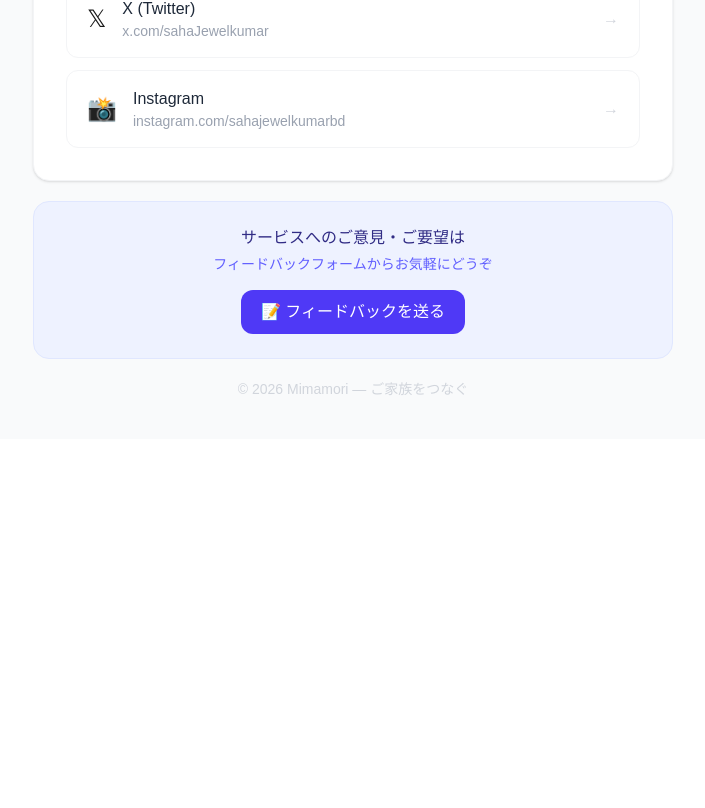
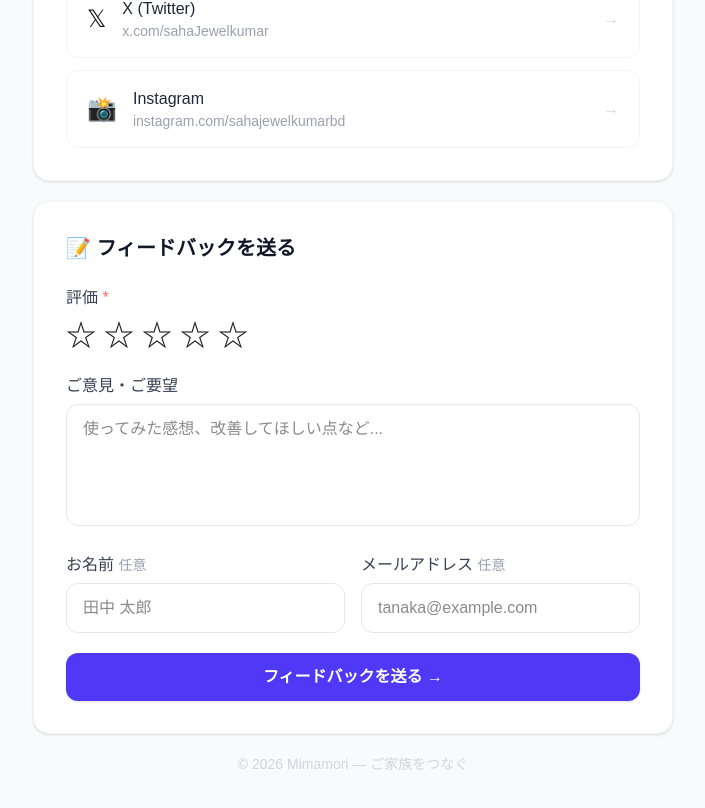
Before and after one commit to Sahajewel/mimamori, a Next.js app: page /contact in a window 1280 px wide. Shown: the part 506-1314 px from the top of the page, without its empty margins (287-992 px from the left). Before the commit the page ends 945 px from the top, so only its background shows below. Built offline with nearby package versions, Linux system fonts and the light colour scheme.

Commit message:
feat: add feedback form to contact page

```diff
--- /dev/null
+++ b/src/app/components/ContactFeedbackForm.tsx
@@ -0,0 +1,140 @@
+"use client";
+
+import { useState } from "react";
+
+export function ContactFeedbackForm() {
+  const [rating, setRating] = useState(0);
+  const [hover, setHover] = useState(0);
+  const [comment, setComment] = useState("");
+  const [name, setName] = useState("");
+  const [email, setEmail] = useState("");
+  const [loading, setLoading] = useState(false);
+  const [done, setDone] = useState(false);
+  const [error, setError] = useState("");
+
+  async function handleSubmit(e: React.FormEvent) {
+    e.preventDefault();
+    if (rating === 0) {
+      setError("評価を選択してください");
+      return;
+    }
+    setLoading(true);
+    setError("");
+
+    const res = await fetch("/api/feedback", {
+      method: "POST",
+      headers: { "Content-Type": "application/json" },
+      body: JSON.stringify({ rating, comment, name, email }),
+    });
+
+    if (res.ok) {
+      setDone(true);
+    } else {
+      setError("エラーが発生しました。もう一度お試しください。");
+    }
+    setLoading(false);
+  }
+
+  if (done) {
+    return (
+      <div className="bg-white rounded-2xl border border-gray-100 shadow-sm p-8 text-center">
+        <div className="w-16 h-16 bg-green-50 rounded-full flex items-center justify-center mx-auto mb-4">
+          <span className="text-3xl">✓</span>
+        </div>
+        <h3 className="text-xl font-semibold text-gray-900 mb-2">
+          ありがとうございました！
+        </h3>
+        <p className="text-base text-gray-400">
+          フィードバックを受け取りました。
+        </p>
+      </div>
+    );
+  }
+
+  return (
+    <div className="bg-white rounded-2xl border border-gray-100 shadow-sm p-8">
+      <h2 className="text-xl font-semibold text-gray-900 mb-6">
+        📝 フィードバックを送る
+      </h2>
+
+      <form onSubmit={handleSubmit} className="space-y-5">
+        {/* Star rating */}
+        <div>
+          <label className="block text-base font-medium text-gray-700 mb-2">
+            評価 <span className="text-red-400">*</span>
+          </label>
+          <div className="flex gap-2">
+            {[1, 2, 3, 4, 5].map((star) => (
+              <button
+                key={star}
+                type="button"
+                onClick={() => setRating(star)}
+                onMouseEnter={() => setHover(star)}
+                onMouseLeave={() => setHover(0)}
+                className="text-3xl transition-transform hover:scale-110"
+              >
+                {star <= (hover || rating) ? "⭐" : "☆"}
+              </button>
+            ))}
+          </div>
+        </div>
+
+        {/* Comment */}
+        <div>
+          <label className="block text-base font-medium text-gray-700 mb-1.5">
+            ご意見・ご要望
+          </label>
+          <textarea
+            value={comment}
+            onChange={(e) => setComment(e.target.value)}
+            rows={4}
+            placeholder="使ってみた感想、改善してほしい点など..."
+            className="w-full border border-gray-200 rounded-xl px-4 py-3 text-base focus:outline-none focus:ring-2 focus:ring-indigo-400 resize-none"
+          />
+        </div>
+
+        {/* Name & Email */}
+        <div className="grid grid-cols-1 sm:grid-cols-2 gap-4">
+          <div>
+            <label className="block text-base font-medium text-gray-700 mb-1.5">
+              お名前 <span className="text-sm text-gray-400">任意</span>
+            </label>
+            <input
+              type="text"
+              value={name}
+              onChange={(e) => setName(e.target.value)}
+              placeholder="田中 太郎"
+              className="w-full border border-gray-200 rounded-xl px-4 py-3 text-base focus:outline-none focus:ring-2 focus:ring-indigo-400"
+            />
+          </div>
+          <div>
+            <label className="block text-base font-medium text-gray-700 mb-1.5">
+              メールアドレス <span className="text-sm text-gray-400">任意</span>
+            </label>
+            <input
+              type="email"
+              value={email}
+              onChange={(e) => setEmail(e.target.value)}
+              placeholder="tanaka@example.com"
+              className="w-full border border-gray-200 rounded-xl px-4 py-3 text-base focus:outline-none focus:ring-2 focus:ring-indigo-400"
+            />
+          </div>
+        </div>
+
+        {error && (
+          <div className="bg-red-50 border border-red-100 rounded-xl px-4 py-3">
+            <p className="text-base text-red-600">{error}</p>
+          </div>
+        )}
+
+        <button
+          type="submit"
+          disabled={loading}
+          className="w-full py-3 bg-indigo-600 text-white text-base font-semibold rounded-xl hover:bg-indigo-700 disabled:opacity-50 transition-colors shadow-sm"
+        >
+          {loading ? "送信中..." : "フィードバックを送る →"}
+        </button>
+      </form>
+    </div>
+  );
+}
--- a/src/app/contact/page.tsx
+++ b/src/app/contact/page.tsx
@@ -1,5 +1,6 @@
 import Image from "next/image";
 import Link from "next/link";
+import { ContactFeedbackForm } from "../components/ContactFeedbackForm";
 
 export default function ContactPage() {
   return (
@@ -142,20 +143,7 @@ export default function ContactPage() {
         </div>
 
         {/* Feedback link */}
-        <div className="bg-indigo-50 border border-indigo-100 rounded-2xl p-6 text-center">
-          <p className="text-base font-medium text-indigo-900 mb-1">
-            サービスへのご意見・ご要望は
-          </p>
-          <p className="text-sm text-indigo-500 mb-4">
-            フィードバックフォームからお気軽にどうぞ
-          </p>
-          <Link
-            href="/#feedback"
-            className="inline-flex items-center gap-2 px-5 py-2.5 bg-indigo-600 text-white text-base font-medium rounded-xl hover:bg-indigo-700 transition-colors"
-          >
-            📝 フィードバックを送る
-          </Link>
-        </div>
+        <ContactFeedbackForm />
 
         <p className="text-center text-sm text-gray-300">
           © 2026 Mimamori — ご家族をつなぐ
```
